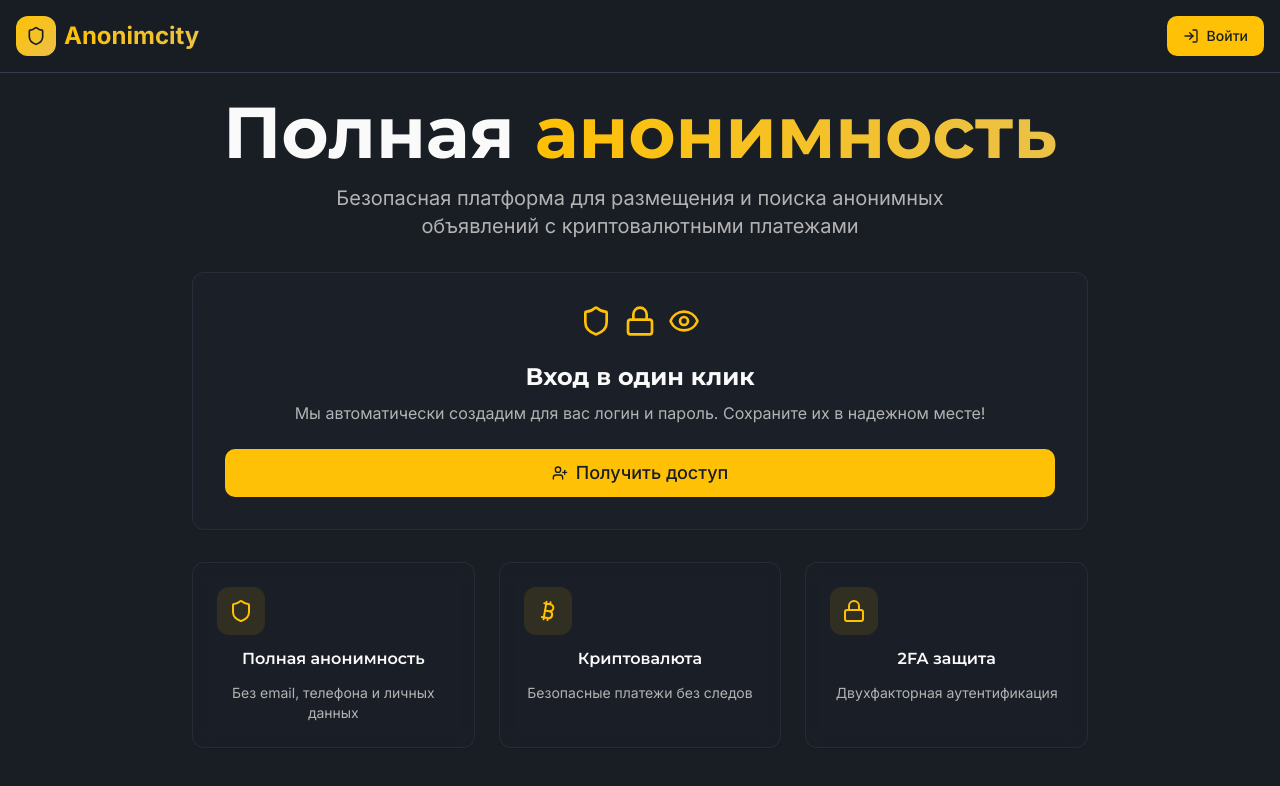
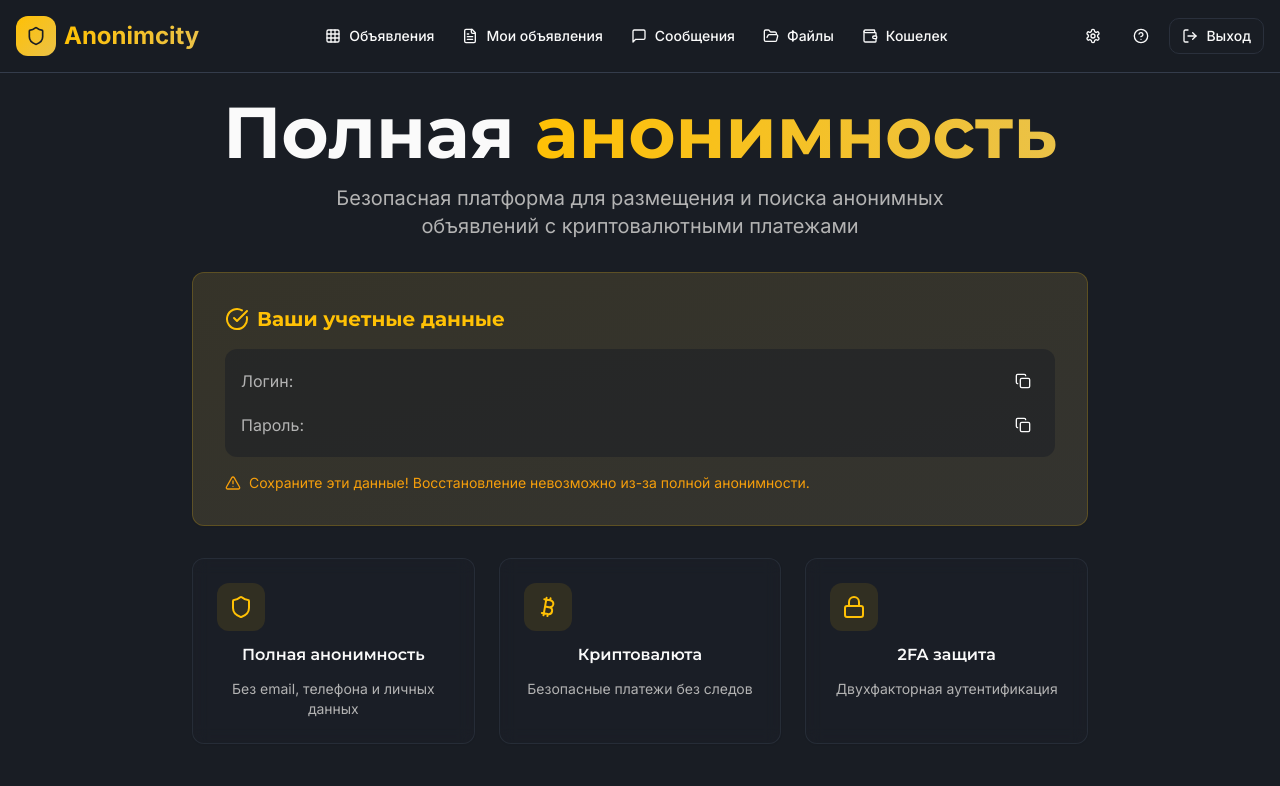
Before and after one commit to pr-poehali-dev/anonimcity-platform, a React (Vite) app: page / in a window 1280 px wide. Shown: the top 786 px of the page. Built offline with nearby package versions, Linux system fonts and the light colour scheme; sample sign-in values are in the browser's storage.

Commit message:
Добавлена функция подтверждения

```diff
--- a/src/App.tsx
+++ b/src/App.tsx
@@ -1,4 +1,4 @@
-import { useState } from 'react';
+import { useState, useEffect } from 'react';
 import { Toaster } from "@/components/ui/toaster";
 import { Toaster as Sonner } from "@/components/ui/sonner";
 import { TooltipProvider } from "@/components/ui/tooltip";
@@ -26,6 +26,19 @@ function AppContent() {
   const [twoFactorEnabled, setTwoFactorEnabled] = useState(false);
   const { toast } = useToast();
 
+  useEffect(() => {
+    const savedSession = localStorage.getItem('anonimcity_session');
+    if (savedSession) {
+      try {
+        const session = JSON.parse(savedSession);
+        setGeneratedCredentials(session);
+        setIsAuthenticated(true);
+      } catch (error) {
+        localStorage.removeItem('anonimcity_session');
+      }
+    }
+  }, []);
+
   const generateCredentials = async () => {
     const login = `anon_${Math.random().toString(36).substr(2, 8)}`;
     const password = Math.random().toString(36).substr(2, 12);
@@ -33,8 +46,10 @@ function AppContent() {
     const result = await registerUser(login, password);
 
     if (result.success) {
-      setGeneratedCredentials({ login, password });
+      const credentials = { login, password };
+      setGeneratedCredentials(credentials);
       setIsAuthenticated(true);
+      localStorage.setItem('anonimcity_session', JSON.stringify(credentials));
       toast({
         title: "Аккаунт создан",
         description: `Логин: ${login}`,
@@ -54,8 +69,10 @@ function AppContent() {
     const result = await loginUser(login, password);
 
     if (result.success) {
-      setGeneratedCredentials({ login, password });
+      const credentials = { login, password };
+      setGeneratedCredentials(credentials);
       setIsAuthenticated(true);
+      localStorage.setItem('anonimcity_session', JSON.stringify(credentials));
       toast({
         title: "Успешный вход",
         description: `Добро пожаловать, ${login}`,
@@ -72,6 +89,7 @@ function AppContent() {
   const handleLogout = () => {
     setIsAuthenticated(false);
     setGeneratedCredentials(null);
+    localStorage.removeItem('anonimcity_session');
     toast({
       title: "Выход выполнен",
       description: "Вы вышли из аккаунта",
```
